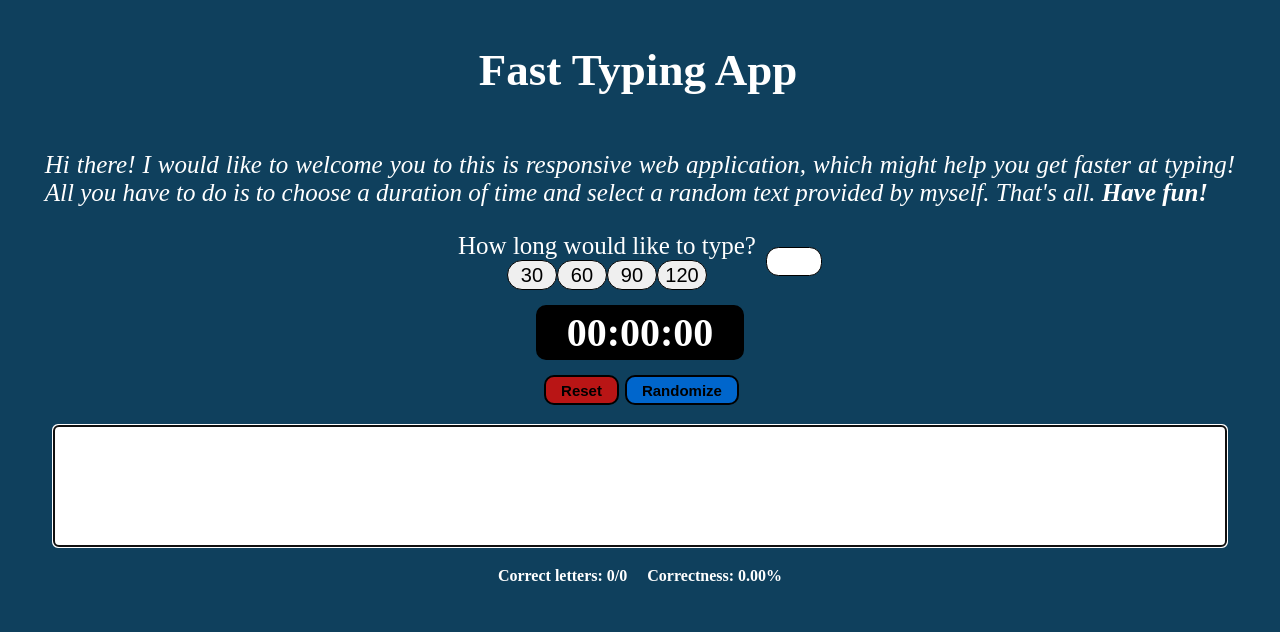
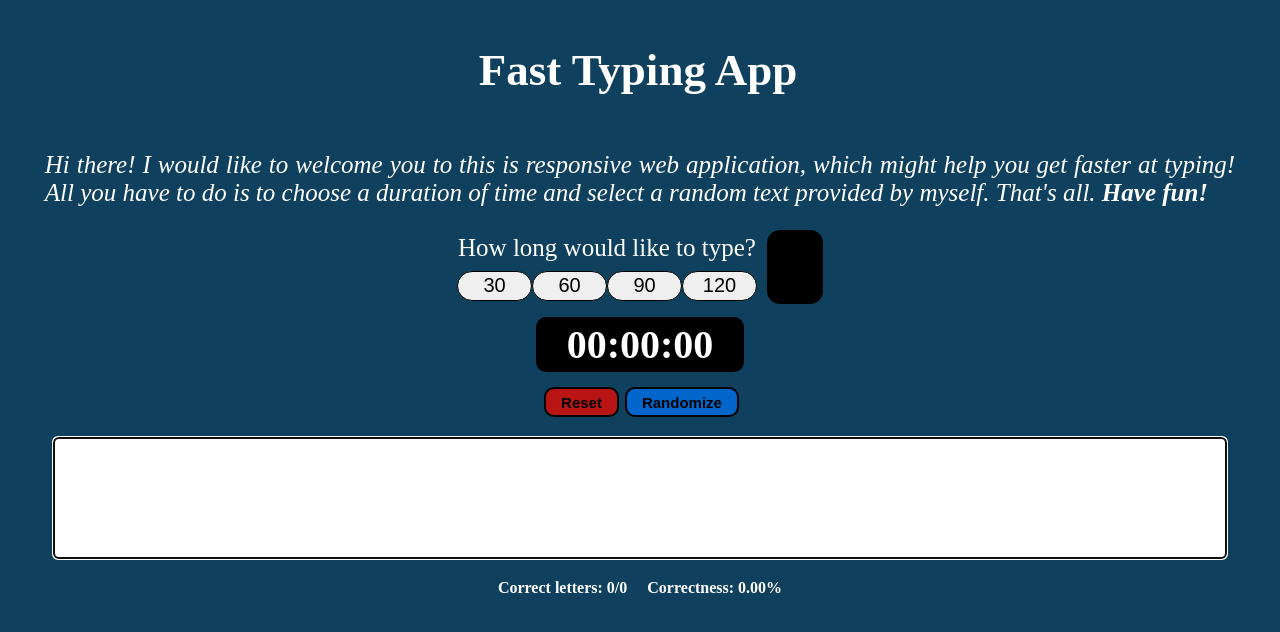
Before and after one commit to Paveu99/Fast-Typing-App, a React (Vite) app: page / in a window 1280 px wide. Shown: the top 632 px of the page. Built offline with nearby package versions, Linux system fonts and the light colour scheme.

Commit message:
Changed styles

```diff
--- a/src/App.css
+++ b/src/App.css
@@ -11,12 +11,23 @@ header {
     gap: 10px;
     justify-content: center;
     align-items: center;
+    height: 70px;
+}
+
+@media screen and (max-width: 576px) {
+    .time-choosing {
+        height: 100px;
+        margin-bottom: 15px;
+    }
 }
 
 .time-input {
+    background-color: black;
+    color: white;
+    font-weight: bold;
     width: 50px;
-    height: 25px;
-    font-size: 20px;
+    height: 100%;
+    font-size: 25px;
     border-radius: 12.5px;
     text-decoration: none;
     border: 1px solid black;
@@ -49,3 +60,22 @@ input::-webkit-outer-spin-button {
 input[type="number"] {
     -moz-appearance: textfield;
 }
+
+.question {
+    height: 70px;
+    display: flex;
+    justify-content: center;
+    align-items: center;
+    width: 300px;
+    flex-wrap: wrap;
+}
+
+.buttons {
+    margin-top: 5px;
+    width: 100%;
+    display: flex;
+}
+
+.buttons button {
+    width: 100%;
+}
```
